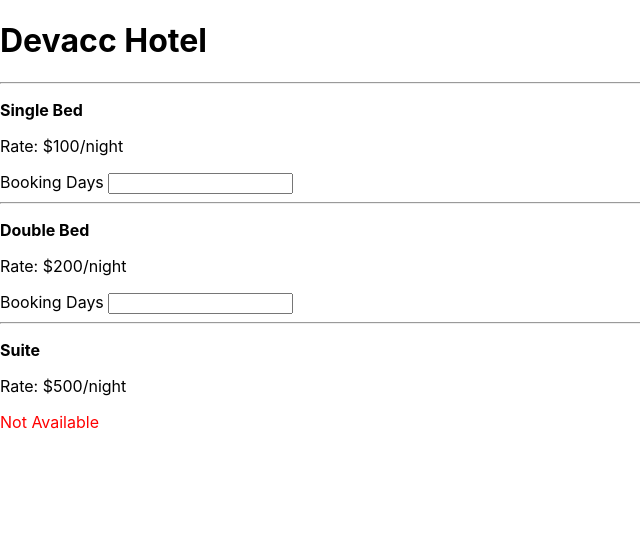
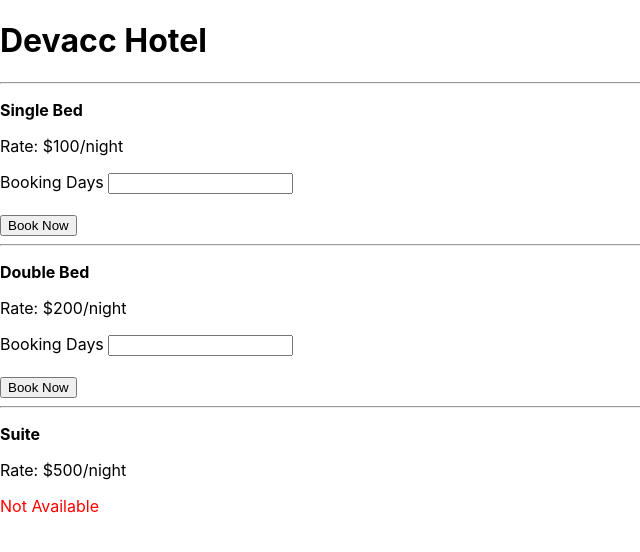
Before and after one commit to thomasmartinez114/devacHotel, a React (Create React App) app: page / in a window 1280 px wide. Shown: the top 552 px of the page, without its empty margins (0-640 px from the left). Built offline with nearby package versions, Linux system fonts and the light colour scheme.

Commit message:
alert showing price for booking

```diff
--- a/src/components/Room.jsx
+++ b/src/components/Room.jsx
@@ -2,14 +2,22 @@ import React from "react"
 
 // using props from Rooms obj
 const Room = ({ id, type, price, available }) => {
-  const handleBook = () => {
-    console.log("Room Booked")
+  // handleBook
+  const handleBook = (event) => {
+    event.preventDefault()
+    // console.log("Room Booked")
+    let amountofDays = document.getElementById("days").value
+    let total = price * amountofDays
+    // console.log(total)
+    alert(`Booking Price: $${total}`)
   }
 
   const availableBookForm = (
     <form>
       <label>Booking Days </label>
-      <input type="text" id="days" />
+      <input type="number" id="days" /> <br />
+      <br />
+      <button onClick={handleBook}>Book Now</button>
     </form>
   )
 
```
